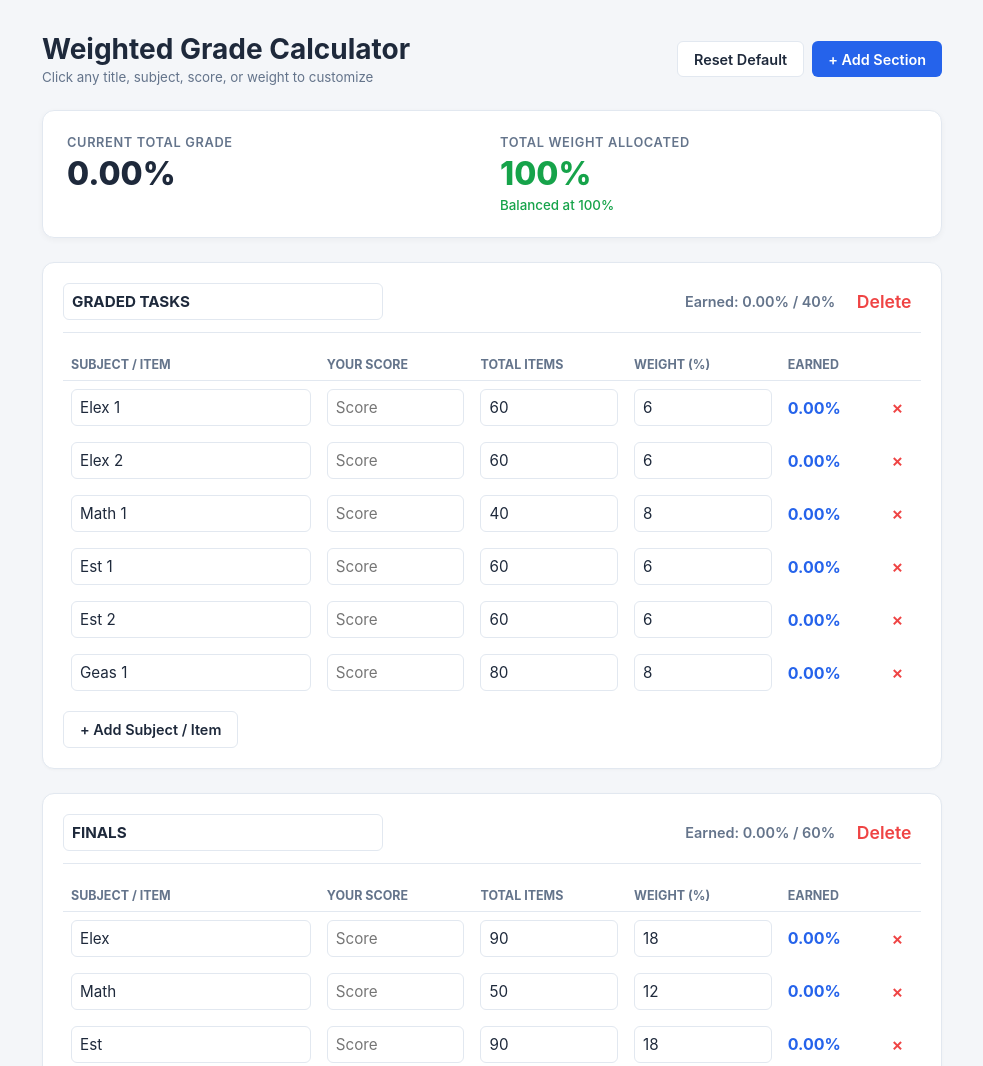
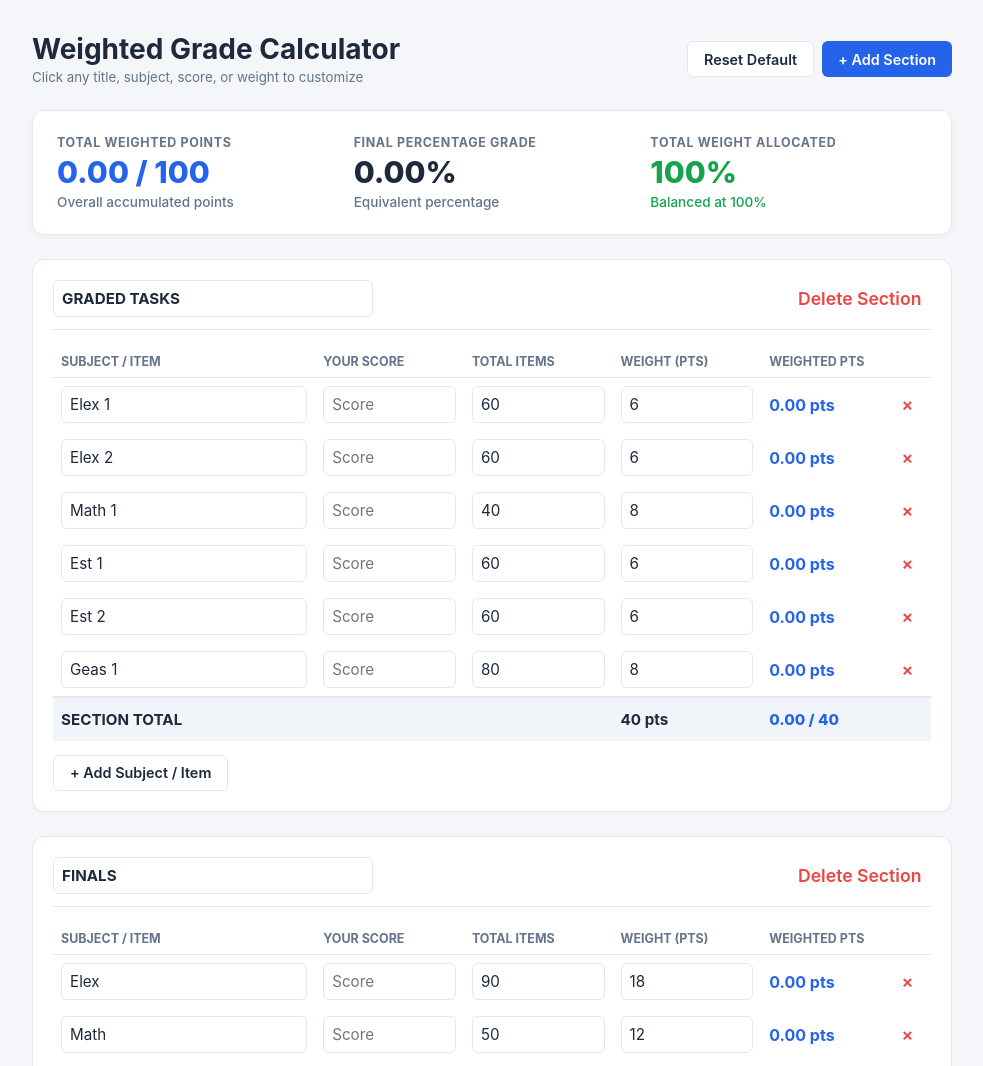
Before and after one commit to Antilagan4/ECEReview-Grade-Calculator, a plain HTML site: page index.html in a window 1280 px wide. Shown: the top 1066 px of the page, without its empty margins (148-1131 px from the left). Drawn offline with Linux system fonts and the light colour scheme.

Commit message:
Update index.html

```diff
--- a/index.html
+++ b/index.html
@@ -16,6 +16,7 @@
       --text: #1e293b;
       --muted: #64748b;
       --border: #e2e8f0;
+      --row-highlight: #f1f5f9;
     }
 
     * {
@@ -31,7 +32,7 @@
     }
 
     .container {
-      max-width: 900px;
+      max-width: 920px;
       margin: 0 auto;
     }
 
@@ -99,8 +100,8 @@
       padding: 1.5rem;
       margin-bottom: 1.5rem;
       display: grid;
-      grid-template-columns: repeat(auto-fit, minmax(200px, 1fr));
-      gap: 1rem;
+      grid-template-columns: repeat(auto-fit, minmax(220px, 1fr));
+      gap: 1.25rem;
       box-shadow: 0 2px 6px rgba(0,0,0,0.04);
       position: sticky;
       top: 1rem;
@@ -113,17 +114,24 @@
     }
 
     .stat-label {
-      font-size: 0.8rem;
+      font-size: 0.78rem;
       text-transform: uppercase;
       letter-spacing: 0.05em;
       color: var(--muted);
-      font-weight: 600;
+      font-weight: 700;
     }
 
     .stat-value {
-      font-size: 2rem;
+      font-size: 1.9rem;
       font-weight: 800;
       margin-top: 0.25rem;
+    }
+
+    .stat-subtext {
+      font-size: 0.85rem;
+      color: var(--muted);
+      margin-top: 0.25rem;
+      font-weight: 500;
     }
 
     .weight-ok { color: var(--success); }
@@ -169,13 +177,6 @@
       outline: none;
     }
 
-    .category-subtotal {
-      font-size: 0.9rem;
-      font-weight: 600;
-      color: var(--muted);
-      white-space: nowrap;
-    }
-
     table {
       width: 100%;
       border-collapse: collapse;
@@ -193,6 +194,24 @@
     td {
       padding: 0.5rem;
       vertical-align: middle;
+    }
+
+    /* Section Total Row Styling */
+    tfoot tr {
+      background-color: var(--row-highlight);
+      border-top: 2px solid var(--border);
+      font-weight: 700;
+    }
+
+    tfoot td {
+      padding: 0.75rem 0.5rem;
+      color: var(--text);
+      font-size: 0.95rem;
+    }
+
+    .section-total-earned {
+      color: var(--primary);
+      font-weight: 800;
     }
 
     input[type="text"],
@@ -217,14 +236,14 @@
     }
 
     .card-footer {
-      margin-top: 0.75rem;
+      margin-top: 0.85rem;
       display: flex;
       justify-content: space-between;
       align-items: center;
     }
 
     @media (max-width: 640px) {
-      th:nth-child(4), td:nth-child(4) {
+      .hide-mobile {
         display: none;
       }
     }
@@ -247,13 +266,21 @@
   <!-- Live Scoreboard -->
   <div class="summary-card">
     <div class="stat-box">
-      <span class="stat-label">Current Total Grade</span>
+      <span class="stat-label">Total Weighted Points</span>
+      <span class="stat-value" id="total-points" style="color: var(--primary);">0.00 / 100</span>
+      <span class="stat-subtext">Overall accumulated points</span>
+    </div>
+
+    <div class="stat-box">
+      <span class="stat-label">Final Percentage Grade</span>
       <span class="stat-value" id="total-grade">0.00%</span>
+      <span class="stat-subtext">Equivalent percentage</span>
     </div>
+
     <div class="stat-box">
       <span class="stat-label">Total Weight Allocated</span>
       <span class="stat-value" id="total-weight">100%</span>
-      <small id="weight-status" style="margin-top: 4px; font-weight: 500;"></small>
+      <span class="stat-subtext" id="weight-status"></span>
     </div>
   </div>
 
@@ -262,7 +289,6 @@
 </div>
 
 <script>
-  // Default template matching your exact example
   const defaultData = [
     {
       id: 1,
@@ -288,7 +314,6 @@
     }
   ];
 
-  // Load saved data from browser localStorage or fall back to default
   let categories = JSON.parse(localStorage.getItem("gradeCalcData")) || structuredClone(defaultData);
 
   function saveData() {
@@ -303,7 +328,6 @@
       const card = document.createElement("div");
       card.className = "category-card";
 
-      // Calculate category totals
       let catWeight = 0;
       let catEarned = 0;
 
@@ -327,23 +351,23 @@
                 placeholder="Subject Name"
                 oninput="updateItem(${catIndex}, ${itemIndex}, 'subject', this.value)" />
             </td>
-            <td style="width: 18%;">
+            <td style="width: 17%;">
               <input type="number" step="any" min="0" value="${item.score}"
                 placeholder="Score"
                 oninput="updateItem(${catIndex}, ${itemIndex}, 'score', this.value)" />
             </td>
-            <td style="width: 18%;">
+            <td style="width: 17%;">
               <input type="number" step="any" min="1" value="${item.max}"
                 placeholder="Max"
                 oninput="updateItem(${catIndex}, ${itemIndex}, 'max', this.value)" />
             </td>
-            <td style="width: 18%;">
+            <td style="width: 17%;">
               <input type="number" step="any" min="0" value="${item.weight}"
-                placeholder="Weight %"
+                placeholder="Weight"
                 oninput="updateItem(${catIndex}, ${itemIndex}, 'weight', this.value)" />
             </td>
-            <td class="earned-cell" style="width: 11%;" id="earned-${catIndex}-${itemIndex}">
-              ${earned.toFixed(2)}%
+            <td class="earned-cell" style="width: 14%;" id="earned-${catIndex}-${itemIndex}">
+              ${earned.toFixed(2)} pts
             </td>
             <td style="width: 5%; text-align: right;">
               <button class="btn-danger" title="Remove Item"
@@ -357,13 +381,8 @@
         <div class="category-header">
           <input class="category-title-input" type="text" value="${escapeHtml(cat.name)}"
             oninput="updateCategoryName(${catIndex}, this.value)" />
-          <div style="display: flex; align-items: center; gap: 0.75rem;">
-            <span class="category-subtotal" id="cat-sub-${catIndex}">
-              Earned: ${catEarned.toFixed(2)}% / ${catWeight}%
-            </span>
-            <button class="btn-danger" title="Delete Section"
-              onclick="removeCategory(${catIndex})">Delete</button>
-          </div>
+          <button class="btn-danger" title="Delete Section"
+            onclick="removeCategory(${catIndex})">Delete Section</button>
         </div>
 
         <table>
@@ -372,14 +391,24 @@
               <th>Subject / Item</th>
               <th>Your Score</th>
               <th>Total Items</th>
-              <th>Weight (%)</th>
-              <th>Earned</th>
+              <th>Weight (pts)</th>
+              <th>Weighted Pts</th>
               <th></th>
             </tr>
           </thead>
           <tbody>
             ${rowsHtml}
           </tbody>
+          <tfoot>
+            <tr>
+              <td colspan="3">SECTION TOTAL</td>
+              <td id="cat-weight-total-${catIndex}">${catWeight} pts</td>
+              <td class="section-total-earned" id="cat-earned-total-${catIndex}">
+                ${catEarned.toFixed(2)} / ${catWeight}
+              </td>
+              <td></td>
+            </tr>
+          </tfoot>
         </table>
 
         <div class="card-footer">
@@ -472,18 +501,21 @@
         catWeight += weight;
 
         const earnedEl = document.getElementById(`earned-${catIndex}-${itemIndex}`);
-        if (earnedEl) earnedEl.textContent = `${earned.toFixed(2)}%`;
+        if (earnedEl) earnedEl.textContent = `${earned.toFixed(2)} pts`;
       });
 
-      const catSubEl = document.getElementById(`cat-sub-${catIndex}`);
-      if (catSubEl) {
-        catSubEl.textContent = `Earned: ${catEarned.toFixed(2)}% / ${catWeight}%`;
-      }
+      const catWeightEl = document.getElementById(`cat-weight-total-${catIndex}`);
+      const catEarnedEl = document.getElementById(`cat-earned-total-${catIndex}`);
+
+      if (catWeightEl) catWeightEl.textContent = `${catWeight} pts`;
+      if (catEarnedEl) catEarnedEl.textContent = `${catEarned.toFixed(2)} / ${catWeight}`;
 
       grandGrade += catEarned;
       grandWeight += catWeight;
     });
 
+    // Update Top Scoreboard
+    document.getElementById("total-points").textContent = `${grandGrade.toFixed(2)} / 100`;
     document.getElementById("total-grade").textContent = `${grandGrade.toFixed(2)}%`;
 
     const weightEl = document.getElementById("total-weight");
@@ -514,7 +546,6 @@
       .replace(/"/g, "&quot;");
   }
 
-  // Initial render
   render();
 </script>
 
```
